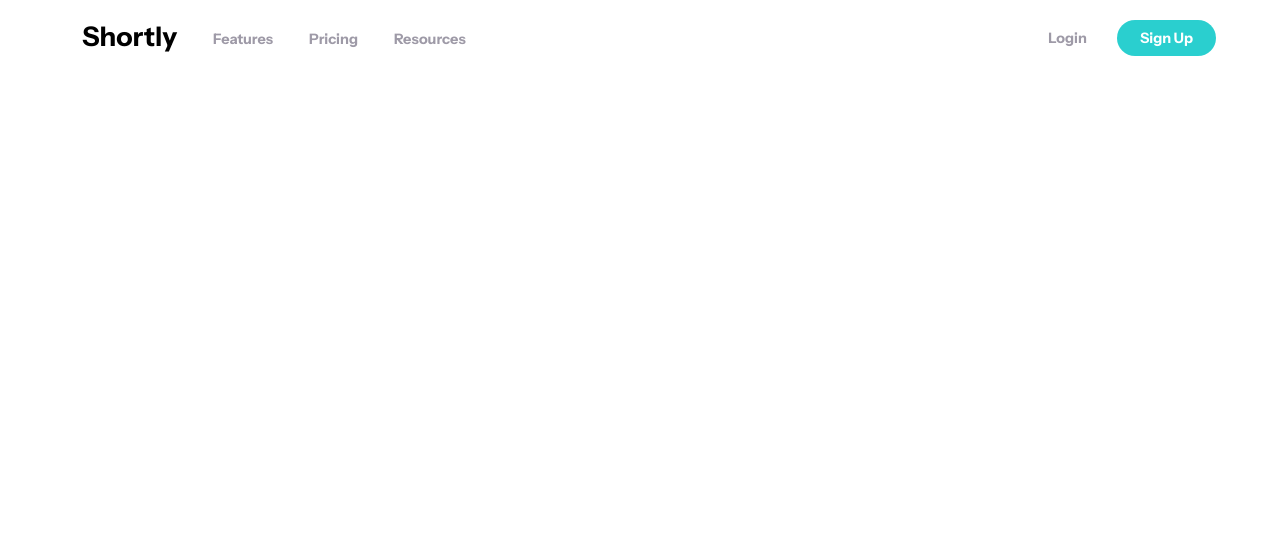
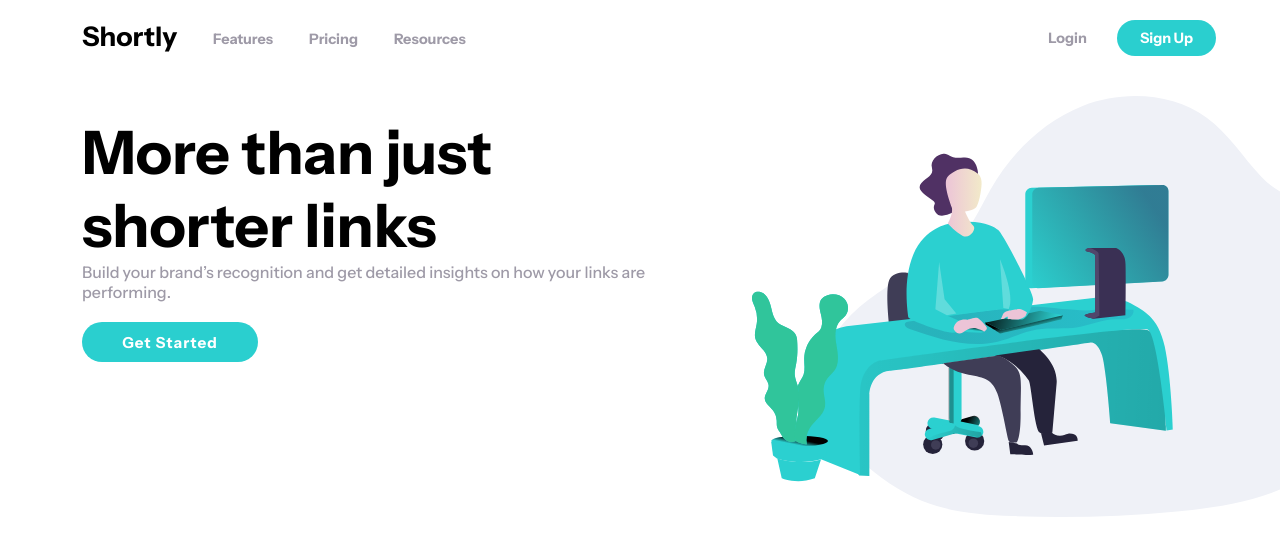
Before and after one commit to klaudiapalubska/URL-Shortening-API-Landing-Page, a website built with Parcel: page index.html in a window 1280 px wide. Built offline with nearby package versions, Linux system fonts and the light colour scheme.

Commit message:
section-about + resp design

```diff
--- a/index.html
+++ b/index.html
@@ -89,6 +89,39 @@
         </div>
       </div>
     </div>
-    <main class="main-page"></main>
+    <main class="main-page">
+      <section class="about-section">
+        <div class="about-section__info">
+          <div class="about-section__title">
+            <h1 class="about-section__header header header--large">
+              More than just shorter links
+            </h1>
+          </div>
+          <div class="about-section__text">
+            <p class="about-section__p paragraph">
+              Build your brand’s recognition and get detailed insights on how
+              your links are performing.
+            </p>
+          </div>
+          <div class="about-section__button-box">
+            <button
+              class="about-section__btn button button--primary paragraph--interactive"
+            >
+              Get Started
+            </button>
+          </div>
+        </div>
+        <div class="about-section__image">
+          <img
+            class="about-section__img"
+            src="src/icons/illustration-working.svg"
+            alt="working person"
+          />
+        </div>
+      </section>
+      <section class="shortener-section"></section>
+      <section class="statistics-section"></section>
+      <section class="get-started-section"></section>
+    </main>
   </body>
 </html>
--- a/src/sass/abstracts/_animations.scss
+++ b/src/sass/abstracts/_animations.scss
@@ -7,7 +7,6 @@
     transform: scale(1.05);
   }
 }
-
 @keyframes clickEffect {
   0% {
     transform: scale(1);
--- a/src/sass/abstracts/_custom-properties.scss
+++ b/src/sass/abstracts/_custom-properties.scss
@@ -7,8 +7,7 @@
   --page-margin-top: 2rem;
 }
 
-@include responsive(81.25em) {
-  //1300px
+@include responsive($desktop-fix-breakpoint) {
   :root {
     --page-margin: 4rem;
     --page-margin-top: 1.25rem;
--- a/src/sass/abstracts/_variables.scss
+++ b/src/sass/abstracts/_variables.scss
@@ -19,5 +19,13 @@ $primary-font: "Instrument Sans", sans-serif;
 $font-weight: 500;
 $font-weight-bold: 700;
 
-//-------------------------Breakpoints-----------------------------//
+//------------------------- Breakpoints -----------------------------//
 $mobile-breakpoint: 44.6875em; //715px
+$big-screen-breakpoint: 109.5em; //1752px
+$desktop-breakpoint: 86.625rem; //1386px
+$desktop-fix-breakpoint: 81.25em; //1300px
+$desktop-fix-breakpoint-1: 60.625em; //970px
+$mobile-fix-breakpoint: 26.875em; //430px
+
+//------------------------- Margins -----------------------------//
+$main-margin: 1.125rem;
--- a/src/sass/base/_typography.scss
+++ b/src/sass/base/_typography.scss
@@ -12,6 +12,10 @@ html {
 }
 
 .paragraph {
+  font-size: 1.5rem;
+  @include a.responsive(a.$desktop-fix-breakpoint) {
+    font-size: 1rem;
+  }
   &--bold {
     font-weight: a.$font-weight-bold;
     font-size: 0.9rem;
@@ -26,8 +30,29 @@ html {
 }
 
 .header {
+  font-weight: a.$font-weight-bold;
   &--small {
-    font-weight: a.$font-weight-bold;
     font-size: 1.6875rem;
   }
+  &--large {
+    font-size: 8rem;
+    @include a.responsive(a.$big-screen-breakpoint) {
+      font-size: 6rem;
+    }
+    @include a.responsive(a.$desktop-breakpoint) {
+      font-size: 5rem;
+    }
+    @include a.responsive(a.$desktop-fix-breakpoint) {
+      font-size: 3.75rem;
+    }
+    @include a.responsive(a.$desktop-fix-breakpoint-1) {
+      font-size: 3rem;
+    }
+    @include a.responsive(28.125em) {
+      font-size: 2.5rem;
+    }
+    @include a.responsive(24em) {
+      font-size: 2rem;
+    }
+  }
 }
--- a/src/sass/pages/_main-page.scss
+++ b/src/sass/pages/_main-page.scss
@@ -1,2 +1,100 @@
+@use "../abstracts/index" as a;
+
 .main-page {
+  padding: var(--page-margin-top) var(--page-margin);
+  overflow-x: hidden;
 }
+
+.about-section {
+  display: flex;
+  flex-direction: row;
+  justify-content: space-between;
+  width: 100%;
+  @include a.responsive(a.$mobile-breakpoint) {
+    flex-direction: column-reverse;
+    justify-content: baseline;
+  }
+  &__info {
+    margin-left: a.$main-margin;
+    margin-top: var(--page-margin-top);
+    @include a.responsive(a.$desktop-fix-breakpoint-1) {
+      margin-top: 3rem;
+    }
+    @include a.responsive(a.$mobile-breakpoint) {
+      margin-top: 1rem;
+    }
+  }
+  &__title {
+    width: 80%;
+    text-align: start;
+    @include a.responsive(a.$desktop-fix-breakpoint-1) {
+      width: 90%;
+    }
+    @include a.responsive(a.$mobile-breakpoint) {
+      text-align: center;
+    }
+  }
+  &__header {
+  }
+  &__text {
+    color: a.$neutral-400-color;
+    width: 90%;
+    @include a.responsive(a.$mobile-breakpoint) {
+      width: 95%;
+      margin-top: 2rem;
+      text-align: center;
+    }
+  }
+  &__p {
+  }
+  &__button-box {
+    margin-top: var(--page-margin-top);
+    @include a.responsive(a.$desktop-fix-breakpoint-1) {
+      margin-top: 2.5rem;
+    }
+    @include a.responsive(a.$mobile-breakpoint) {
+      @include a.center-flex;
+      margin-left: -1.125rem;
+    }
+  }
+  &__btn {
+    width: 11rem;
+    height: 2.5rem;
+  }
+  &__image {
+    margin-right: -19rem;
+    @include a.responsive(a.$desktop-fix-breakpoint) {
+      margin-right: -11rem;
+    }
+    @include a.responsive(a.$desktop-fix-breakpoint-1) {
+      margin-right: -7rem;
+    }
+    @include a.responsive(a.$mobile-breakpoint) {
+      width: 100%;
+      margin-right: 0;
+      margin-left: 4rem;
+    }
+    @include a.responsive(a.$mobile-fix-breakpoint) {
+      margin-left: 2rem;
+    }
+  }
+
+  &__img {
+    width: 40vw;
+    @include a.responsive(a.$big-screen-breakpoint) {
+      width: 45vw;
+    }
+    @include a.responsive(a.$desktop-breakpoint) {
+      width: 50vw;
+    }
+    @include a.responsive(a.$desktop-fix-breakpoint-1) {
+      width: 45vw;
+    }
+    @include a.responsive(a.$mobile-breakpoint) {
+      width: 100%;
+    }
+    @include a.responsive(a.$mobile-fix-breakpoint) {
+      width: 125%;
+    }
+  }
+}
```
Also changed, not shown: images/favicon-32x32.png (deleted), src/icons/illustration-working.svg (renamed from images/illustration-working.svg).
